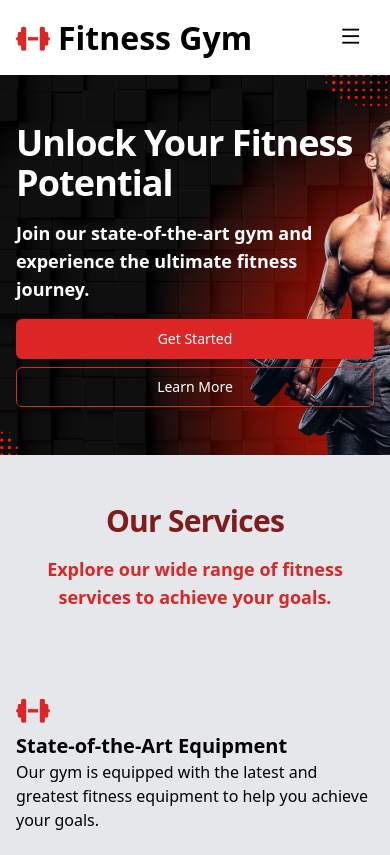
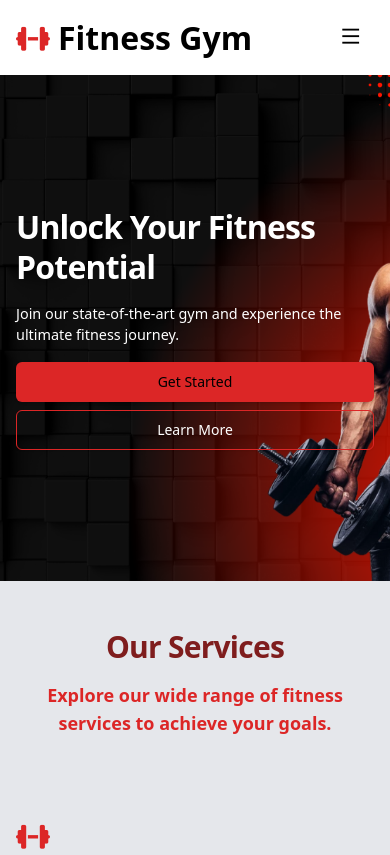
Before and after one commit to Syed-Shayan-01/gym-website, a website built with Vite: page index.html in a window 390 px wide. Shown: the top 855 px of the page. Built offline with nearby package versions, Linux system fonts and the light colour scheme.

Commit message:
new change

```diff
--- a/index.html
+++ b/index.html
@@ -2,7 +2,7 @@
 <html lang="en">
 
 <head>
-  <title>Document</title>
+  <title>Fitness Gym</title>
   <link rel="stylesheet" href="style.css">
   <link href="https://cdn.jsdelivr.net/npm/remixicon@4.3.0/fonts/remixicon.css" rel="stylesheet" />
   <meta name="viewport" content="width=device-width, initial-scale=1.0">
@@ -48,33 +48,29 @@
 
     <main class="flex-1">
       <!-- Video Section -->
-      <section class="w-full sm:h-[50vh] md:h-[89vh] py-12 md:py-24 lg:py-32 bg-[url('/public/image/body2.png')] bg-cover bg-center">
-        <div class="container md:relative md:top-28 px-4 md:px-6 space-y-6 md:space-y-10 mx-auto">
+      <section class=" relative w-full max-sm:h-[60vh] max-md:h-[70vh] md:h-[89vh] flex items-center justify-center">
+        <img src="./public/image/body2.png" class="absolute inset-0 w-full h-full object-cover z-0">
+        <div class="container z-10 px-4 md:px-6 space-y-6 md:space-y-10">
           <div class="max-w-2xl space-y-4">
-            <h1 class="text-4xl text-white font-bold tracking-tight sm:text-5xl md:text-6xl">
+            <h1 class="text-4xl text-white font-bold tracking-tight text-primary-foreground max-sm:text-[2rem] md:text-6xl">
               Unlock Your Fitness Potential
             </h1>
-            <p class="text-lg text-white font-semibold">
+            <p class="md:text-lg max-sm:text-[0.9rem] text-white text-primary-foreground">
               Join our state-of-the-art gym and experience the ultimate fitness journey.
             </p>
             <div class="flex flex-col gap-2 sm:flex-row">
-              <a
-                href="#"
-                class="inline-flex bg-red-600 h-10 items-center justify-center rounded-md px-6 text-sm font-medium text-white shadow transition-colors hover:bg-red-700 focus-visible:outline-none focus-visible:ring-1 focus-visible:ring-red-600 disabled:pointer-events-none disabled:opacity-50"
-              >
+              <a href="#"
+                class="inline-flex bg-red-600 h-10 items-center justify-center rounded-md bg-primary px-6 text-sm font-medium text-primary-foreground shadow transition-colors hover:bg-primary/90 focus-visible:outline-none focus-visible:ring-1 focus-visible:ring-ring disabled:pointer-events-none disabled:opacity-50">
                 Get Started
               </a>
-              <a
-                href="#"
-                class="inline-flex h-10 items-center justify-center rounded-md border border-red-600 bg-transparent px-6 text-sm font-medium text-white shadow-sm transition-colors hover:bg-red-600 hover:text-white focus-visible:outline-none focus-visible:ring-1 focus-visible:ring-red-600 disabled:pointer-events-none disabled:opacity-50"
-              >
+              <a href="#"
+                class="inline-flex text-white hover:bg-red-600 h-10 items-center justify-center rounded-md border border-red-600 bg-transparent px-6 text-sm font-medium text-primary-foreground shadow-sm transition-colors hover:bg-primary hover:text-primary-foreground focus-visible:outline-none focus-visible:ring-1 focus-visible:ring-ring disabled:pointer-events-none disabled:opacity-50">
                 Learn More
               </a>
             </div>
           </div>
         </div>
       </section>
-
 
       <!-- Services Section -->
       <section class="w-full py-12 md:py-24 lg:py-20 bg-gray-200">
@@ -362,7 +358,8 @@
 
     <!-- Footer -->
     <footer class="bg-gray-200 p-6 md:py-12 w-full">
-      <div class="container mx-auto max-sm:flex-col max-sm:space-y-3 flex md:flex-wrap justify-between space-y-6 md:space-y-0">
+      <div
+        class="container mx-auto max-sm:flex-col max-sm:space-y-3 flex md:flex-wrap justify-between space-y-6 md:space-y-0">
         <div class="w-full md:w-1/4 flex-1 grid gap-1">
           <h3 class="font-bold text-red-600 text-lg">Fitness Gym</h3>
           <p>123 Main Street</p>
@@ -395,7 +392,9 @@
             <a class="hover:text-primary transition-colors" href="#">
               <svg xmlns="http://www.w3.org/2000/svg" width="24" height="24" viewBox="0 0 24 24" fill="none"
                 stroke="currentColor" stroke-width="2" stroke-linecap="round" stroke-linejoin="round" class="h-6 w-6">
-                <path d="M22 4s-.7 2.1-2 3.4c1.6 10-9.4 17.3-18 11.6 2.2.1 4.4-.6 6-2C3 15.5.5 9.6 3 5c2.2 2.6 5.6 4.1 9 4-.9-4.2 4-6.6 7-3.8 1.1 0 3-1.2 3-1.2z"></path>
+                <path
+                  d="M22 4s-.7 2.1-2 3.4c1.6 10-9.4 17.3-18 11.6 2.2.1 4.4-.6 6-2C3 15.5.5 9.6 3 5c2.2 2.6 5.6 4.1 9 4-.9-4.2 4-6.6 7-3.8 1.1 0 3-1.2 3-1.2z">
+                </path>
               </svg>
             </a>
             <a class="hover:text-primary transition-colors" href="#">
```
